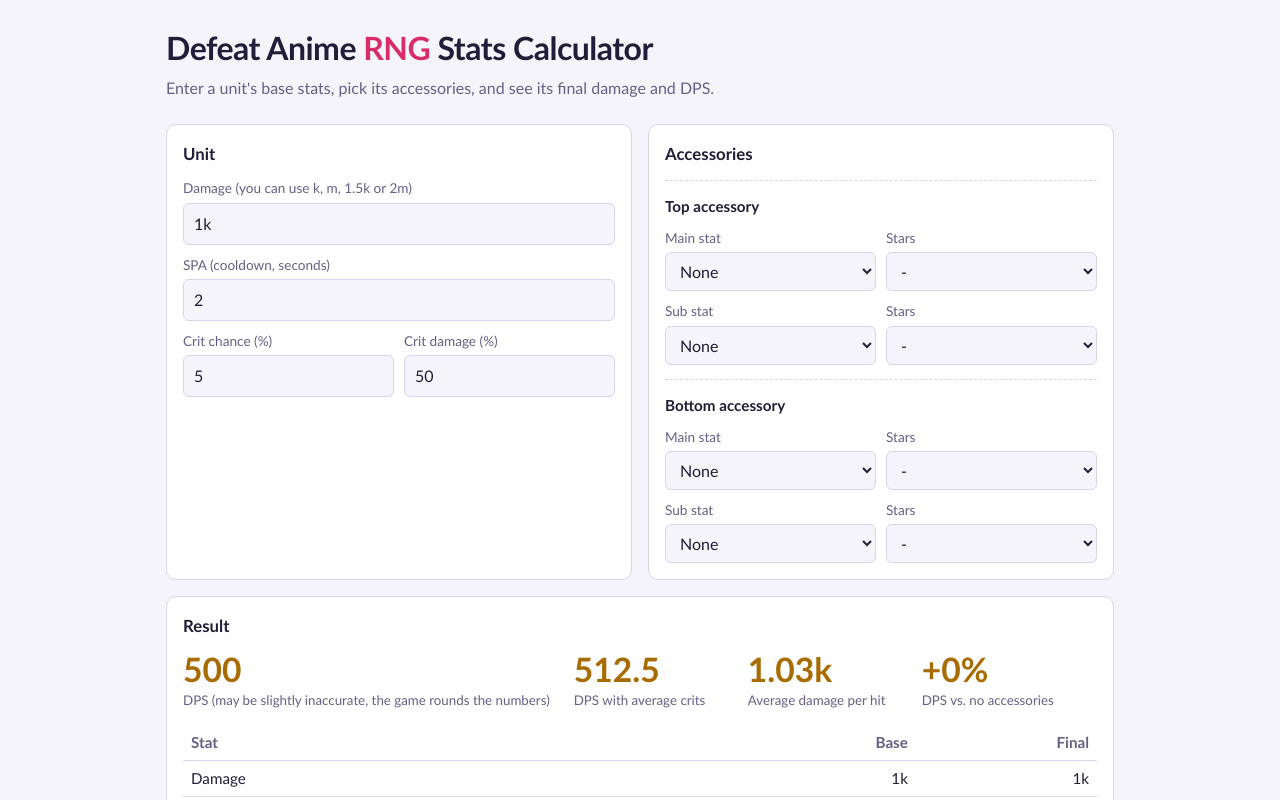
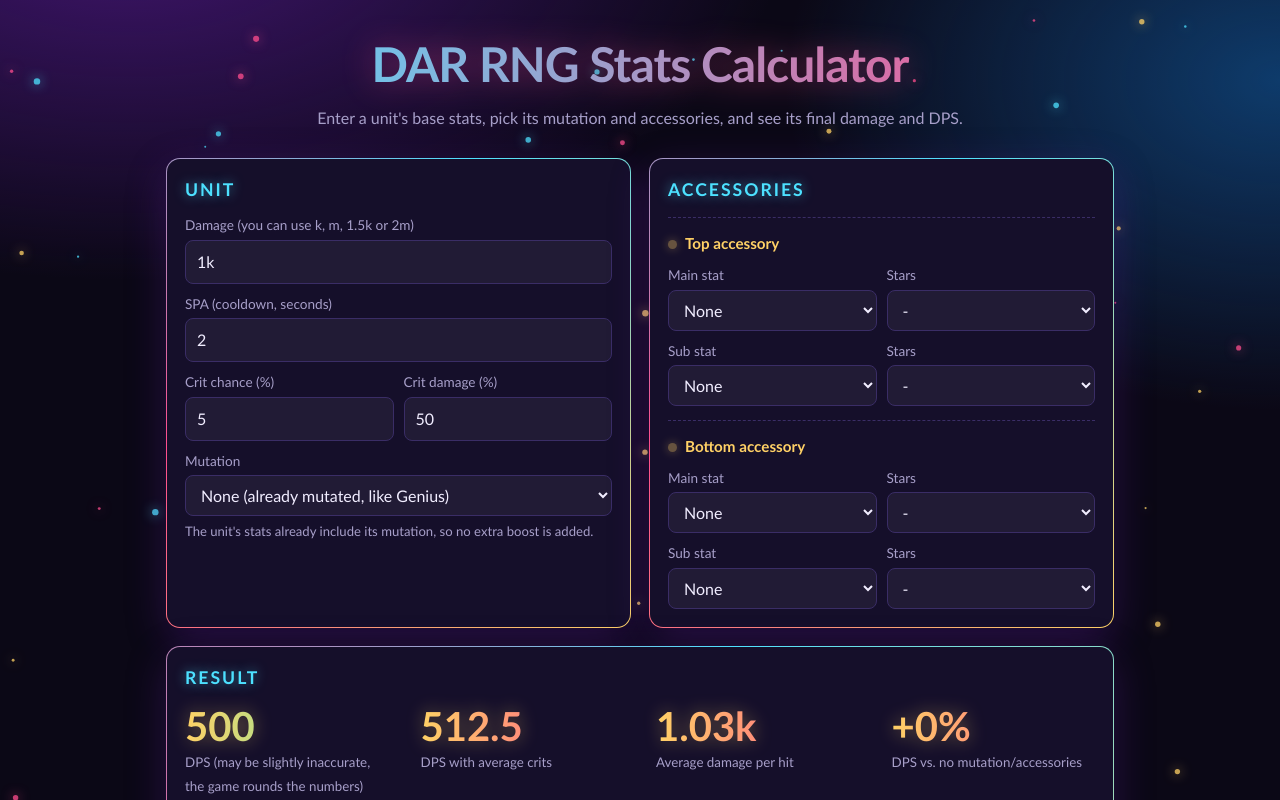
Before and after one commit to XxbegboixX/Defeat-Anime-RNG-Stats-Calculator, a plain HTML site: page index.html in a window 1280 px wide. Shown: the top 800 px of the page. Drawn offline with Linux system fonts and the light colour scheme.

Commit message:
Update index.html

```diff
--- a/index.html
+++ b/index.html
@@ -3,43 +3,67 @@
 <head>
 <meta charset="utf-8">
 <meta name="viewport" content="width=device-width, initial-scale=1">
-<title>Defeat Anime RNG Stats Calculator</title>
+<title>DAR RNG Stats Calculator</title>
 <style>
-:root{--bg:#14121f;--panel:#1e1b2e;--line:#352f52;--text:#ece9f7;--mute:#9a94b8;--accent:#ff5d8f;--accent2:#ffc857;--good:#5be0a4}
-@media (prefers-color-scheme:light){:root{--bg:#f6f4fb;--panel:#fff;--line:#d9d3ec;--text:#221d38;--mute:#675f88;--accent:#d92c6a;--accent2:#a86b00;--good:#0b8a58}}
+@property --a{syntax:'<angle>';initial-value:0deg;inherits:false}
+:root{--bg:#0b0816;--panel:#150f2a;--line:#3a2d66;--text:#f1edff;--mute:#a79fc9;--accent:#ff4d8d;--accent2:#ffd166;--cyan:#4de1ff;--good:#5bf0b0;color-scheme:dark}
 *{box-sizing:border-box}
-body{margin:0;background:var(--bg);color:var(--text);font:16px/1.5 "Trebuchet MS","Segoe UI",system-ui,sans-serif}
-main{max-width:980px;margin:0 auto;padding:24px 16px 48px}
-h1{font-size:2rem;margin:0 0 4px;letter-spacing:-.5px}
-h1 span{color:var(--accent)}
-.sub{color:var(--mute);margin:0 0 24px}
-.grid{display:grid;grid-template-columns:1fr 1fr;gap:16px}
+body{margin:0;color:var(--text);font:16px/1.5 "Trebuchet MS","Segoe UI",system-ui,sans-serif;min-height:100vh;
+background:radial-gradient(1100px 600px at 10% -10%,#40156e 0%,transparent 60%),radial-gradient(900px 600px at 100% 10%,#0e3b6b 0%,transparent 55%),var(--bg);background-attachment:fixed}
+#bg{position:fixed;inset:0;z-index:0;pointer-events:none}
+main{position:relative;z-index:1;max-width:980px;margin:0 auto;padding:28px 16px 56px}
+h1{font-size:clamp(1.9rem,6vw,3rem);margin:0 0 6px;letter-spacing:-1px;text-align:center;font-weight:900;
+background:linear-gradient(90deg,var(--accent),var(--accent2),var(--cyan),var(--accent));background-size:300% 100%;-webkit-background-clip:text;background-clip:text;color:transparent;
+animation:flow 6s linear infinite,drop .9s cubic-bezier(.2,.8,.2,1) backwards;filter:drop-shadow(0 0 16px rgba(255,77,141,.45))}
+h1 span{color:inherit}
+.sub{color:var(--mute);margin:0 0 28px;text-align:center;animation:drop 1s .15s cubic-bezier(.2,.8,.2,1) backwards}
+.grid{display:grid;grid-template-columns:1fr 1fr;gap:18px}
 @media (max-width:760px){.grid{grid-template-columns:1fr}}
-section{background:var(--panel);border:1px solid var(--line);border-radius:10px;padding:16px}
-h2{font-size:1.05rem;margin:0 0 12px}
+section{border:1.5px solid transparent;border-radius:14px;padding:18px;
+background:linear-gradient(var(--panel),var(--panel)) padding-box,conic-gradient(from var(--a),var(--accent),var(--cyan),var(--accent2),var(--accent)) border-box;
+box-shadow:0 12px 40px rgba(120,40,200,.25);transition:transform .25s,box-shadow .25s;
+animation:spin 7s linear infinite,rise .8s cubic-bezier(.2,.8,.2,1) backwards}
+section:nth-child(2){animation-delay:0s,.12s}
+section:nth-child(3){animation-delay:0s,.24s}
+section:hover{transform:translateY(-4px);box-shadow:0 18px 50px rgba(255,77,141,.28)}
+h2{font-size:1.1rem;margin:0 0 12px;text-transform:uppercase;letter-spacing:2px;color:var(--cyan);text-shadow:0 0 12px rgba(77,225,255,.6)}
 label{display:block;font-size:.85rem;color:var(--mute);margin:10px 0 4px}
-input,select{width:100%;padding:8px 10px;background:var(--bg);color:var(--text);border:1px solid var(--line);border-radius:6px;font:inherit}
-input:focus,select:focus{outline:2px solid var(--accent);outline-offset:1px}
+input,select{width:100%;padding:9px 11px;background:rgba(255,255,255,.05);color:var(--text);border:1px solid var(--line);border-radius:8px;font:inherit;transition:border-color .2s,box-shadow .2s,background .2s}
+input:hover,select:hover{border-color:var(--accent)}
+input:focus,select:focus{outline:none;border-color:var(--cyan);box-shadow:0 0 0 3px rgba(77,225,255,.25),0 0 18px rgba(77,225,255,.35);background:rgba(255,255,255,.08)}
+option{background:#1a1432;color:var(--text)}
 .row{display:grid;grid-template-columns:1fr 1fr;gap:10px}
 .acc{border-top:1px dashed var(--line);margin-top:14px;padding-top:6px}
-.acc h3{font-size:.95rem;margin:8px 0 0}
+.acc h3{font-size:.95rem;margin:8px 0 0;color:var(--accent2)}
+.acc h3::before{content:"";display:inline-block;width:9px;height:9px;margin-right:8px;border-radius:50%;background:var(--accent2);box-shadow:0 0 10px var(--accent2);animation:blink 2s ease-in-out infinite}
 .result{grid-column:1/-1}
-.big{display:flex;flex-wrap:wrap;gap:24px;margin-bottom:14px}
-.big div{min-width:150px}
-.big b{display:block;font-size:2.1rem;line-height:1.1;color:var(--accent2)}
+.big{display:flex;flex-wrap:wrap;gap:12px 32px;margin-bottom:16px}
+.big div{min-width:150px;flex:1}
+.big b{display:block;font-size:clamp(1.8rem,5vw,2.5rem);line-height:1.15;font-weight:900;font-variant-numeric:tabular-nums;
+background:linear-gradient(90deg,var(--accent2),var(--accent));-webkit-background-clip:text;background-clip:text;color:transparent;animation:pulse 3s ease-in-out infinite}
+.big div:first-child b{background-image:linear-gradient(90deg,var(--accent2),var(--good))}
 .big small{color:var(--mute)}
 table{width:100%;border-collapse:collapse;font-size:.95rem}
-td,th{padding:6px 8px;border-bottom:1px solid var(--line);text-align:left}
+td,th{padding:7px 8px;border-bottom:1px solid var(--line);text-align:left;transition:background .2s}
 th{color:var(--mute);font-weight:600}
 td:not(:first-child),th:not(:first-child){text-align:right;font-variant-numeric:tabular-nums}
-.gain{color:var(--good)}
+tbody tr:hover td{background:rgba(255,255,255,.07)}
+.gain{color:var(--good);text-shadow:0 0 10px rgba(91,240,176,.6);font-weight:700}
 .note{font-size:.82rem;color:var(--mute);margin-top:14px}
+@keyframes spin{to{--a:360deg}}
+@keyframes flow{to{background-position:300% 0}}
+@keyframes rise{from{opacity:0;transform:translateY(30px) scale(.97)}}
+@keyframes drop{from{opacity:0;transform:translateY(-20px)}}
+@keyframes pulse{50%{filter:drop-shadow(0 0 12px rgba(255,209,102,.55))}}
+@keyframes blink{50%{opacity:.35}}
+@media (prefers-reduced-motion:reduce){*{animation:none!important;transition:none!important}}
 </style>
 </head>
 <body>
+<canvas id="bg"></canvas>
 <main>
-<h1>Defeat Anime <span>RNG</span> Stats Calculator</h1>
-<p class="sub">Enter a unit's base stats, pick its accessories, and see its final damage and DPS.</p>
+<h1>DAR <span>RNG</span> Stats Calculator</h1>
+<p class="sub">Enter a unit's base stats, pick its mutation and accessories, and see its final damage and DPS.</p>
 
 <div class="grid">
   <section>
@@ -52,6 +76,9 @@ td:not(:first-child),th:not(:first-child){text-align:right;font-variant-numeric:
       <div><label for="cc">Crit chance (%)</label><input id="cc" type="number" min="0" step="any" value="5"></div>
       <div><label for="cd">Crit damage (%)</label><input id="cd" type="number" min="0" step="any" value="50"></div>
     </div>
+    <label for="mut">Mutation</label>
+    <select id="mut"></select>
+    <div id="mutinfo" class="note" style="margin-top:6px"></div>
   </section>
 
   <section>
@@ -65,12 +92,13 @@ td:not(:first-child),th:not(:first-child){text-align:right;font-variant-numeric:
       <div><b id="rDps">0</b><small>DPS (may be slightly inaccurate, the game rounds the numbers)</small></div>
       <div><b id="rCrit">0</b><small>DPS with average crits</small></div>
       <div><b id="rAvg">0</b><small>Average damage per hit</small></div>
-      <div><b id="rGain">0%</b><small>DPS vs. no accessories</small></div>
+      <div><b id="rGain">0%</b><small>DPS vs. no mutation/accessories</small></div>
     </div>
     <table>
       <thead><tr><th>Stat</th><th>Base</th><th>Final</th></tr></thead>
       <tbody id="tbl"></tbody>
     </table>
+    <p class="note">The final DPS does not include the unit's passives or synergy.</p>
   </section>
 </div>
 </main>
@@ -78,6 +106,16 @@ td:not(:first-child),th:not(:first-child){text-align:right;font-variant-numeric:
 <script>
 const MAIN = {none:"None", critDmg:"Crit Damage", cdr:"Cooldown Reduction", dmgBuff:"Damage Buff"};
 const SUB  = {none:"None", critChance:"Crit Chance", abilityCdr:"Ability CD Reduction", dotBuff:"DOT Damage Buff"};
+// Mutation data: dmg = damage multiplier, as = attack speed %, abCdr = ability CDR %, cc = crit chance %, cd = crit damage %
+const MUTATIONS = {
+  already: {name:"None (already mutated, like Genius)", dmg:1, as:0, abCdr:0, cc:0, cd:0, note:"The unit's stats already include its mutation, so no extra boost is added."},
+  angelic: {name:"Angelic", dmg:2.5, as:10, abCdr:0,  cc:0,  cd:0},
+  seraph:  {name:"Seraph",  dmg:3,   as:15, abCdr:0,  cc:0,  cd:0},
+  genius:  {name:"Genius",  dmg:3,   as:0,  abCdr:0,  cc:15, cd:25},
+  blossom: {name:"Blossom", dmg:2.5, as:0,  abCdr:0,  cc:10, cd:15},
+  astral:  {name:"Astral",  dmg:2.5, as:0,  abCdr:10, cc:0,  cd:0},
+  honored: {name:"Honored", dmg:3,   as:0,  abCdr:25, cc:0,  cd:0}
+};
 const SLOTS = 2;
 const SLOT_NAMES = ["Top accessory","Bottom accessory"];
 const $ = id => document.getElementById(id);
@@ -86,6 +124,7 @@ function opts(obj){return Object.entries(obj).map(([k,v])=>`<option value="${k}"
 function stars(){return [0,1,2,3].map(n=>`<option value="${n}">${n?n+" Star"+(n>1?"s ("+n*5+"%)":" (5%)"):"-"}</option>`).join("")}
 
 // Build UI
+$("mut").innerHTML = Object.entries(MUTATIONS).map(([k,m])=>`<option value="${k}">${m.name}</option>`).join("");
 let html = "";
 for(let i=0;i<SLOTS;i++){
   html += `<div class="acc"><h3>${SLOT_NAMES[i]}</h3>
@@ -128,6 +167,7 @@ function calc(){
   $("dmg").style.borderColor = isNaN(parsed) ? "var(--accent)" : "";
   const baseDmg = isNaN(parsed) ? 0 : parsed, baseSpa = +$("spa").value||0.01;
   const baseCc = +$("cc").value||0, baseCd = +$("cd").value||0;
+  const mut = MUTATIONS[$("mut").value];
   const mode = "bonus"; // crit damage % is a bonus: 50% = crits hit x1.5
 
   // Sum accessories
@@ -138,21 +178,21 @@ function calc(){
     if(s!=="none") t[s]+=ss*5;
   }
 
-  const finalDmg = baseDmg*(1+t.dmgBuff/100);
+  const finalDmg = baseDmg*(1+t.dmgBuff/100)*mut.dmg;
   const totalCdr = Math.min(t.cdr,90);
-  const finalSpa = baseSpa*(1-totalCdr/100);
-  const finalCc = Math.min(baseCc+t.critChance,100);
-  const finalCd = baseCd+t.critDmg;
-  const abilityCdr = t.abilityCdr;
+  const finalSpa = baseSpa*(1-totalCdr/100)/(1+mut.as/100);
+  const finalCc = Math.min(baseCc+t.critChance+mut.cc,100);
+  const finalCd = baseCd+t.critDmg+mut.cd;
+  const abilityCdr = t.abilityCdr+mut.abCdr;
 
   const base = computeDps(baseDmg,baseSpa,baseCc,baseCd,mode);
   const fin  = computeDps(finalDmg,finalSpa,finalCc,finalCd,mode);
 
-  $("rDps").textContent = fmtBig(fin.dps);
-  $("rAvg").textContent = fmtBig(fin.avg);
-  $("rCrit").textContent = fmtBig(fin.critDps);
+  tween("rDps",fin.dps,fmtBig);
+  tween("rAvg",fin.avg,fmtBig);
+  tween("rCrit",fin.critDps,fmtBig);
   const gain = base.dps>0 ? (fin.dps/base.dps-1)*100 : 0;
-  $("rGain").textContent = (gain>=0?"+":"")+fmt(gain,1)+"%";
+  tween("rGain",gain,g=>(g>=0?"+":"")+fmt(g,1)+"%");
 
   const rows = [
     ["Damage", fmtBig(baseDmg), fmtBig(finalDmg)],
@@ -166,8 +206,40 @@ function calc(){
     ["DOT Damage Buff", "0%", fmt(t.dotBuff)+"%"]
   ];
   $("tbl").innerHTML = rows.map(r=>`<tr><td>${r[0]}</td><td>${r[1]}</td><td>${r[2]}</td></tr>`).join("");
+  const bits = [];
+  if(mut.dmg!==1) bits.push(`x${mut.dmg} damage`);
+  if(mut.as) bits.push(`+${mut.as}% attack speed`);
+  if(mut.abCdr) bits.push(`+${mut.abCdr}% ability CDR`);
+  if(mut.cc) bits.push(`+${mut.cc}% crit chance`);
+  if(mut.cd) bits.push(`+${mut.cd}% crit damage`);
+  $("mutinfo").textContent = mut.note || (bits.length ? bits.join(", ") : "No boost.");
+}
 
+const reduce = matchMedia("(prefers-reduced-motion: reduce)").matches;
+// Count-up animation for result numbers
+const cur = {};
+function tween(id,to,f){
+  const el=$(id), from=cur[id]||0; cur[id]=to; cancelAnimationFrame(el._r);
+  if(reduce){el.textContent=f(to);return}
+  const t0=performance.now();
+  const step=now=>{const k=Math.min((now-t0)/500,1),e=1-Math.pow(1-k,3);el.textContent=f(from+(to-from)*e);if(k<1)el._r=requestAnimationFrame(step)};
+  el._r=requestAnimationFrame(step);
 }
+// Floating glow particles
+const cv=$("bg"),cx=cv.getContext("2d");let W,H;
+const size=()=>{W=cv.width=innerWidth;H=cv.height=innerHeight};size();addEventListener("resize",size);
+const cols=["255,77,141","255,209,102","77,225,255"];
+const P=Array.from({length:70},(_,i)=>({x:Math.random()*W,y:Math.random()*H,r:Math.random()*2.5+.8,v:Math.random()*.5+.15,d:Math.random()*2-1,c:cols[i%3],p:Math.random()*6.28}));
+function draw(){
+  cx.clearRect(0,0,W,H);
+  for(const q of P){
+    q.y-=q.v;q.x+=Math.sin(q.p+=.01)*.4+q.d*.1;
+    if(q.y<-10){q.y=H+10;q.x=Math.random()*W}
+    cx.beginPath();cx.fillStyle=`rgba(${q.c},.75)`;cx.shadowBlur=12;cx.shadowColor=`rgb(${q.c})`;cx.arc(q.x,q.y,q.r,0,6.283);cx.fill();
+  }
+  requestAnimationFrame(draw);
+}
+if(!reduce) draw();
 
 document.querySelectorAll("input,select").forEach(el=>el.addEventListener("input",calc));
 calc();
```
